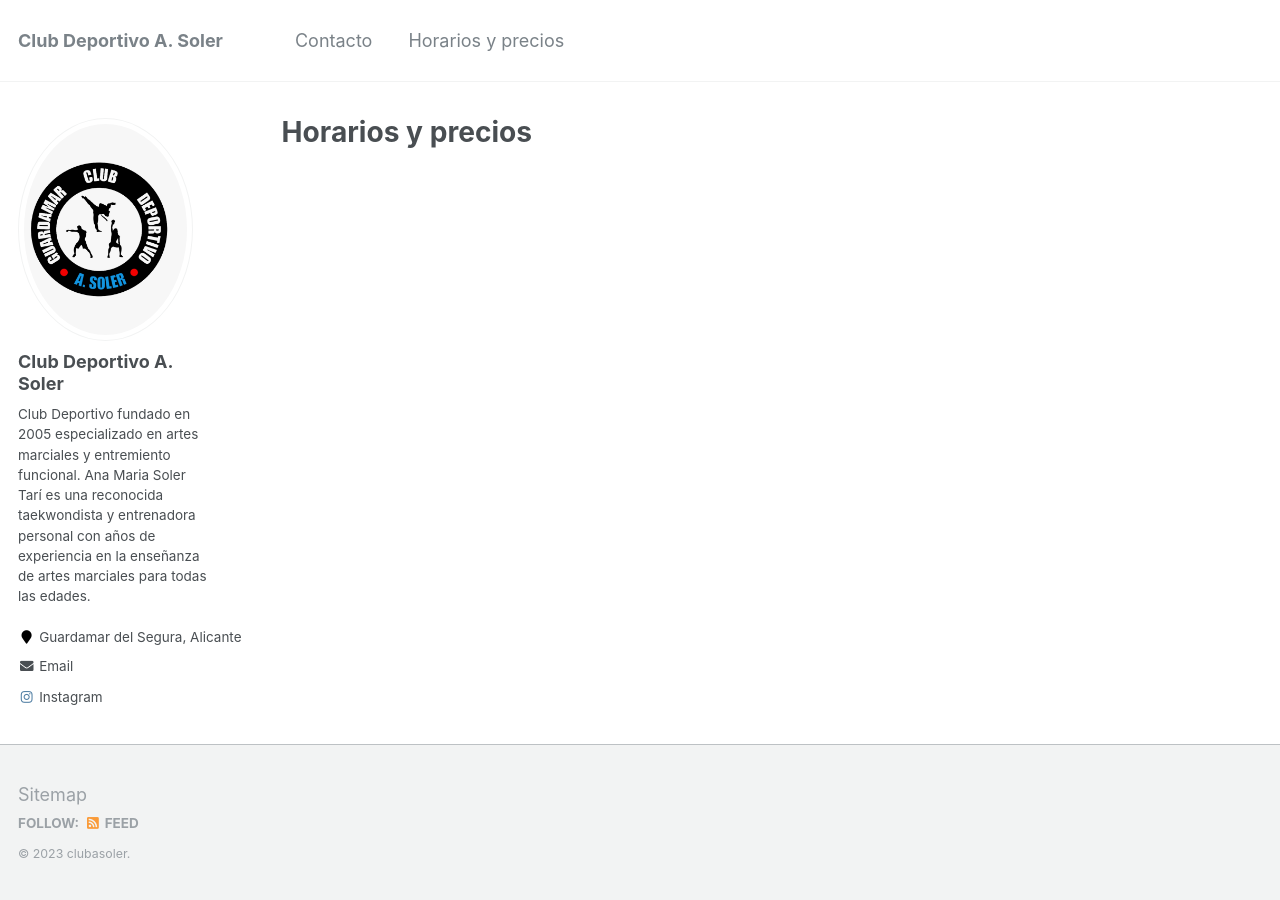
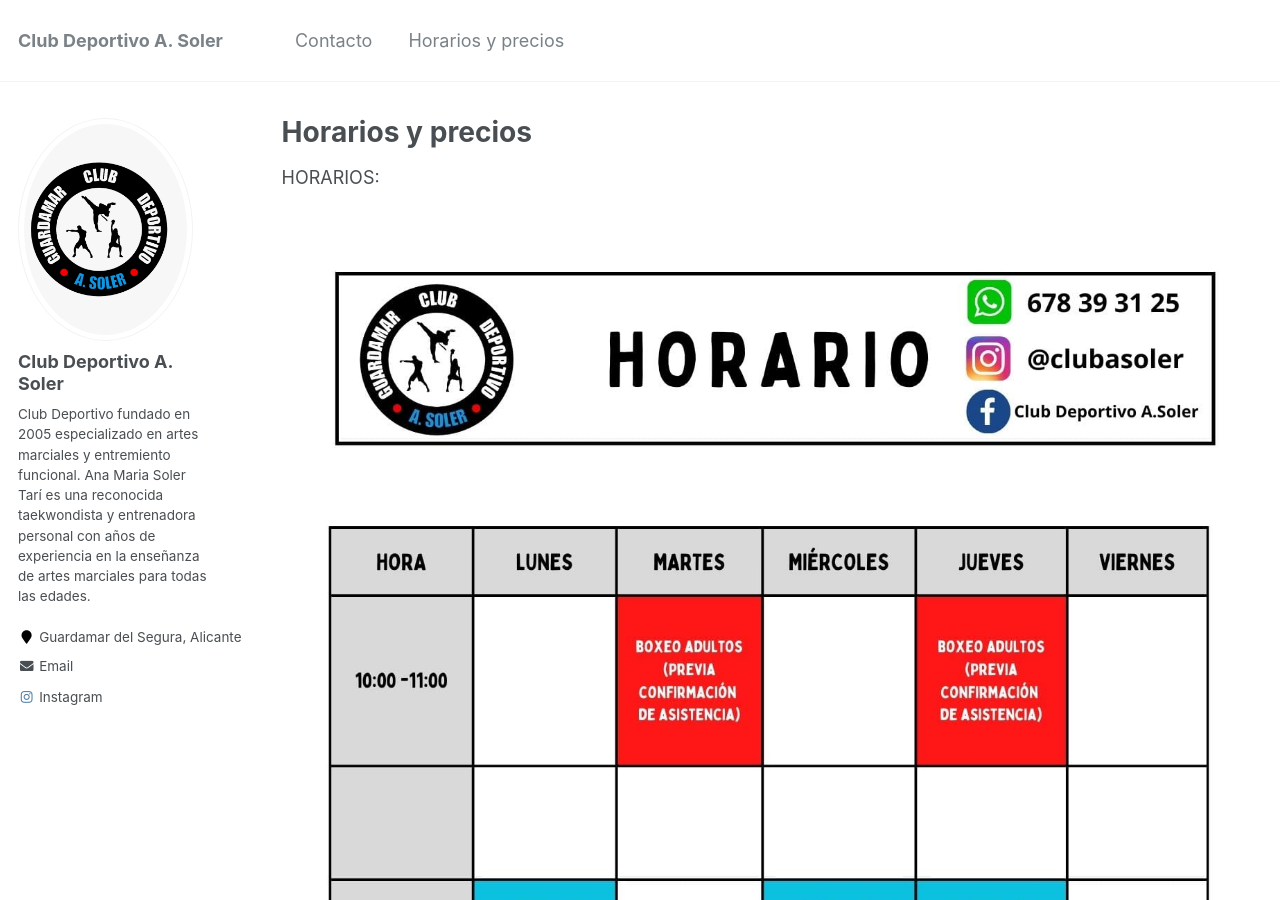
Before and after one commit to clubasoler/clubasoler.github.io, a Jekyll site: the page built from _pages/horario.md, in a window 1280 px wide and 900 px high. Built offline with Jekyll 4.4.1, drawn with Linux system fonts in a browser that asks for light colours.

Commit message:
add horarios

```diff
--- a/_pages/horario.md
+++ b/_pages/horario.md
@@ -4,3 +4,6 @@ title: "Horarios y precios"
 permalink: /horario-precios/
 author_profile: true
 ---
+HORARIOS:
+
+<img src='/images/horarios_asoler.jpeg'>
```
Also changed, not shown: images/horarios_asoler.jpeg (added).
